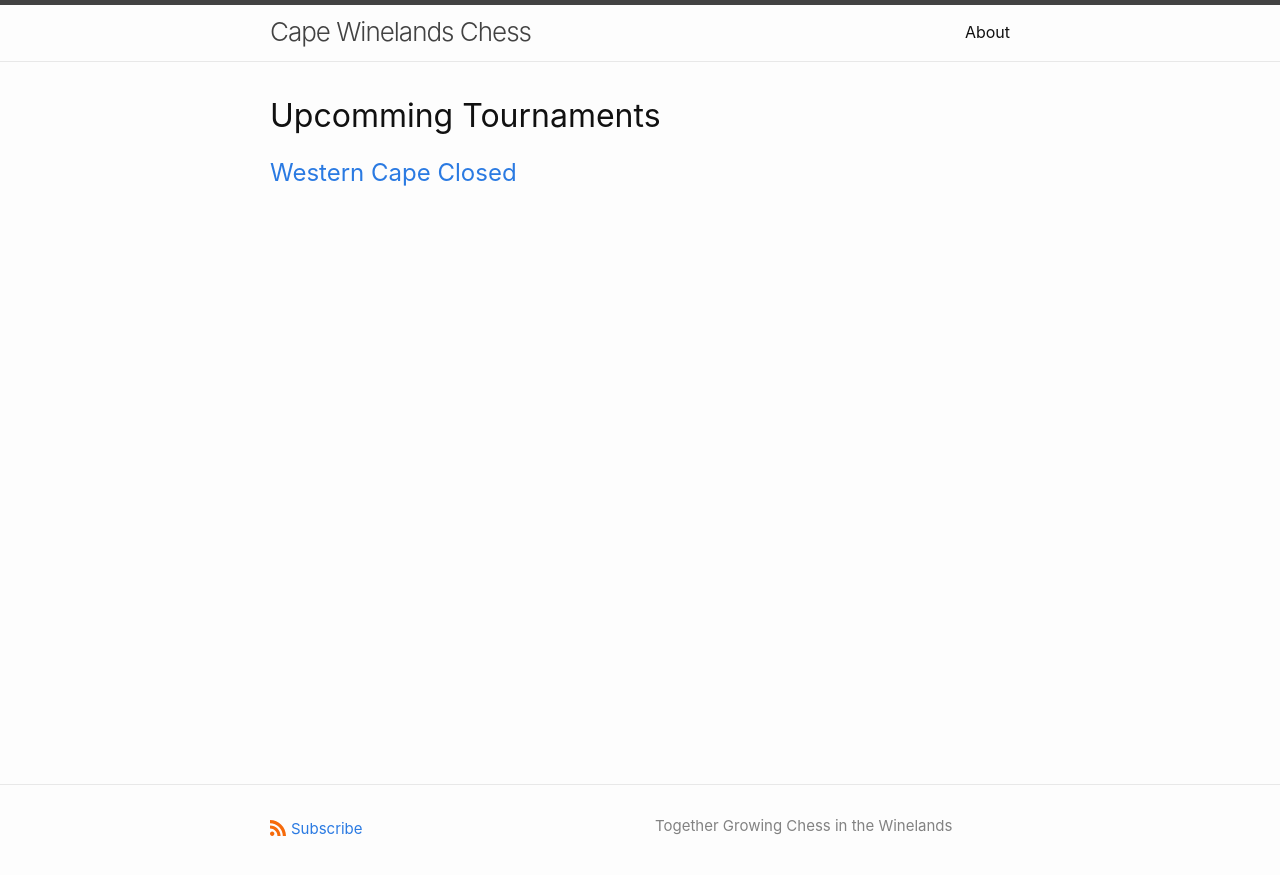
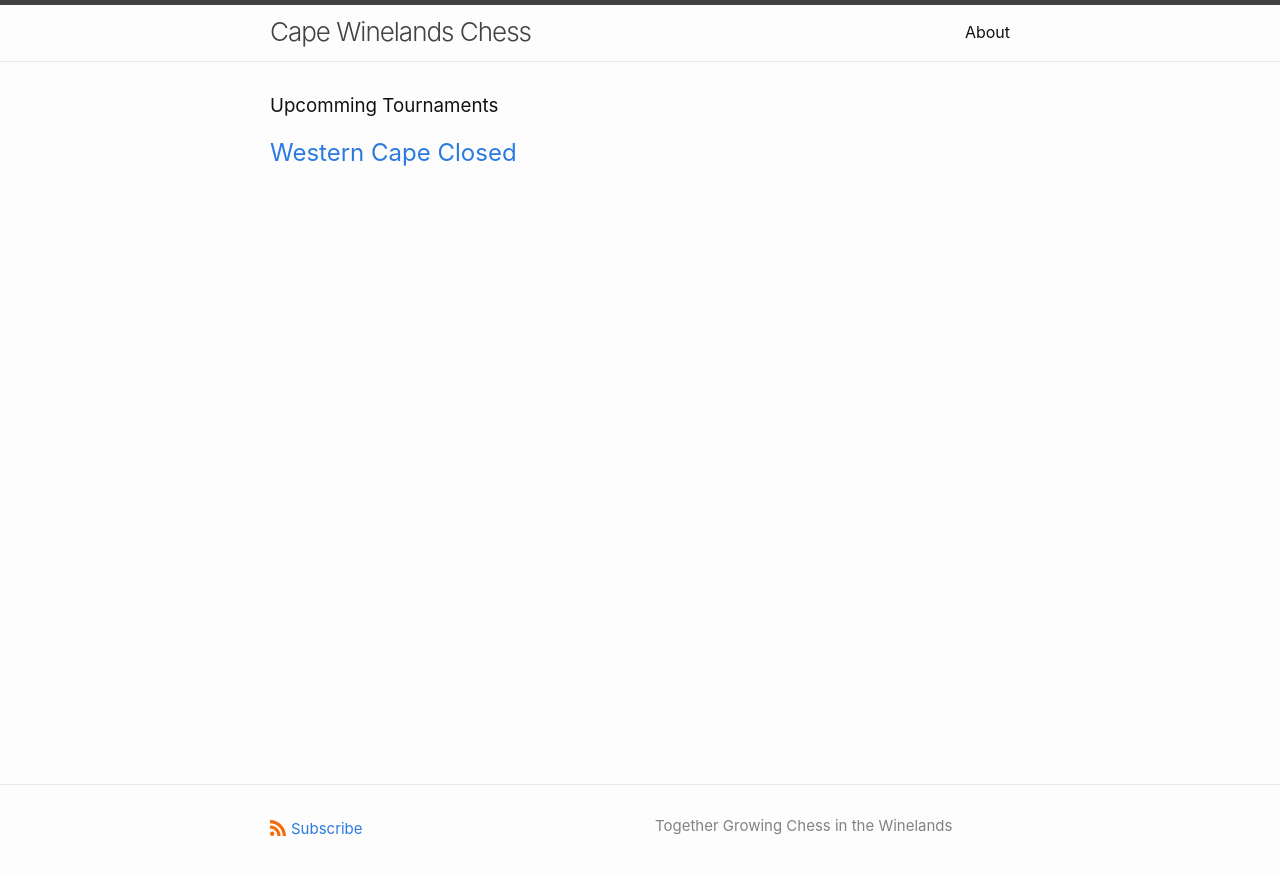
Before and after one commit to Stellenbosch-Chess/freekster, a Jekyll site: the page built from index.markdown, in a window 1280 px wide. Shown: the top 875 px of the page. Built offline with Jekyll 4.4.1, drawn with Linux system fonts in a browser that asks for light colours.

```diff
--- a/_layouts/home.html
+++ b/_layouts/home.html
@@ -16,7 +16,7 @@ layout: default
     {% assign posts = site.posts %}
   {% endif %}
 
-  <h1>Upcomming Tournaments</h1>
+  <h3>Upcomming Tournaments</h3>
 
   {%- if posts.size > 0 -%}
     {%- if page.list_title -%}
```
